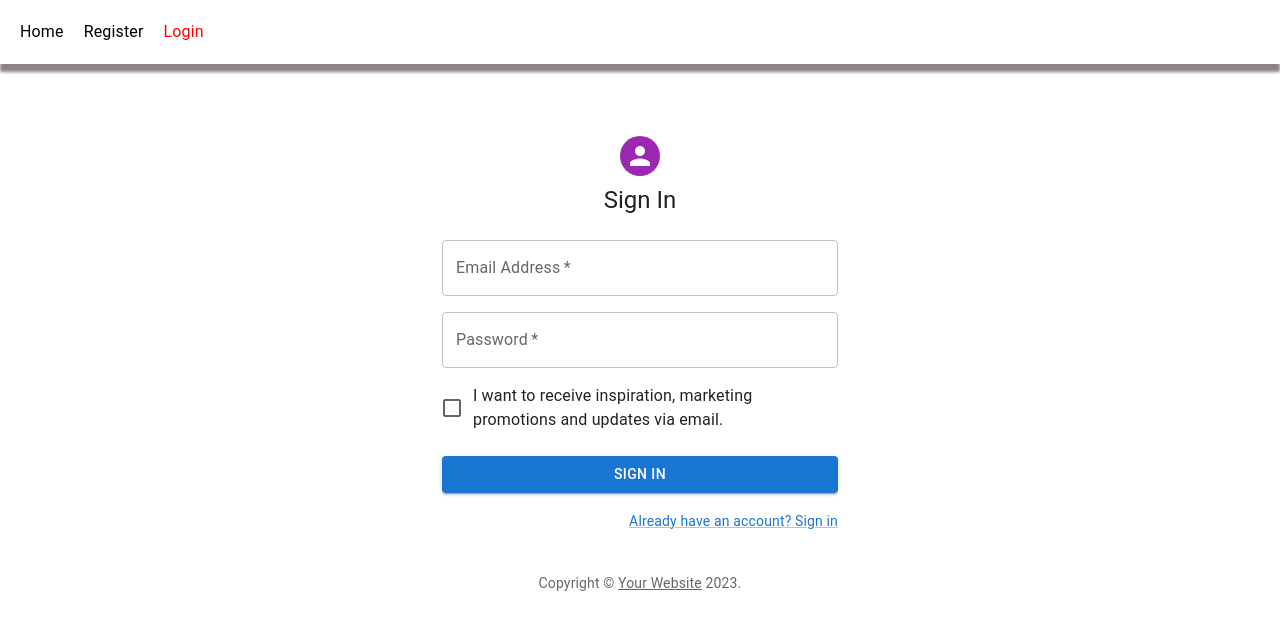
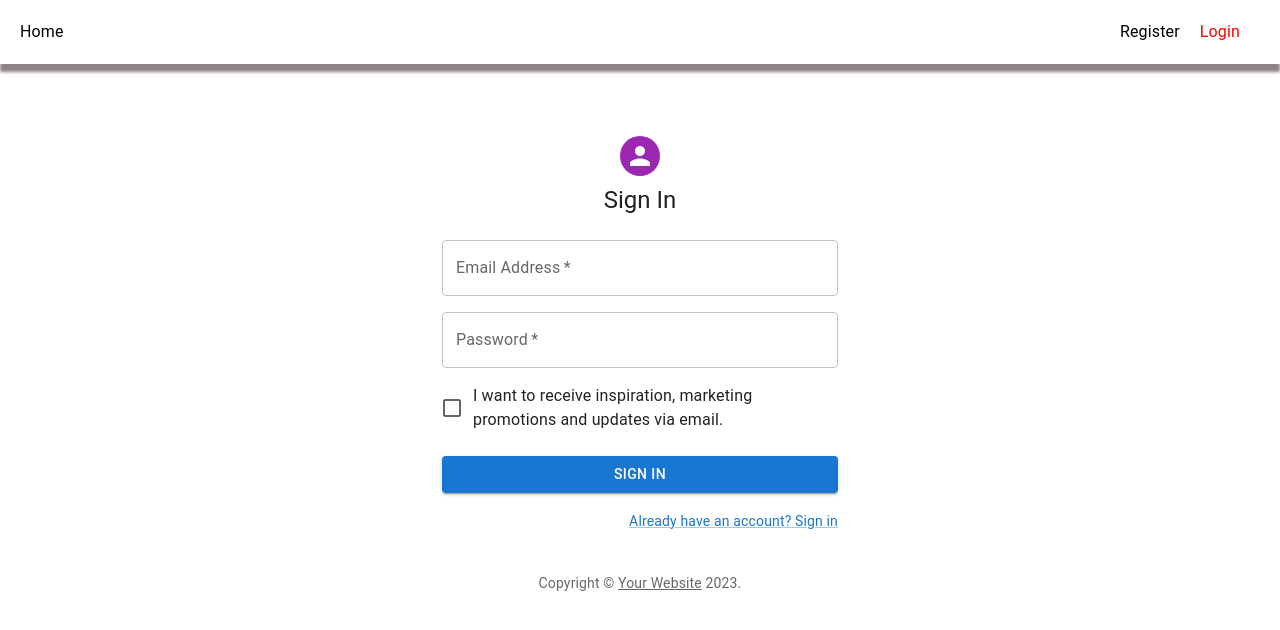
Before and after one commit to astasiempre/goit-react-hw-08-phonebook, a React (Create React App) app: page /goit-react-hw-08-phonebook/login in a window 1280 px wide. Shown: the top 630 px of the page. Built offline with nearby package versions, Linux system fonts and the light colour scheme.

Commit message:
update files

```diff
--- a/src/components/Navigation/Navigation.jsx
+++ b/src/components/Navigation/Navigation.jsx
@@ -4,7 +4,7 @@ import { useDispatch, useSelector } from 'react-redux';
 import { NavLink } from 'react-router-dom';
 import { logOutThunk } from 'redux/authReducer';
 import { selectAuthIsAuthenticated } from 'redux/authSelectors';
-import { ContainerContactsUser, NavContainer } from './Navigation.styled';
+import { ContainerContactsUser, NavContainer, RegLogContainer } from './Navigation.styled';
 
 const Navigation = () => {
   const authenticated = useSelector(selectAuthIsAuthenticated);
@@ -15,26 +15,33 @@ const Navigation = () => {
   return (
     <header>
       <NavContainer>
+        <div>
           <NavLink className="header-link" to="/">
             Home
           </NavLink>
+        </div>
+        <div>
           {authenticated ? (
             <ContainerContactsUser>
-            <NavLink className="header-link" to="/contacts">
+              <NavLink
+                className="header-link header-link-contacts"
+                to="/contacts"
+              >
                 Contacts
               </NavLink>
               <UserMenu onLogOut={onLogOut} />
             </ContainerContactsUser>
           ) : (
-          <>
+            <RegLogContainer>
               <NavLink className="header-link" to="/register">
                 Register
               </NavLink>
               <NavLink className="header-link" to="/login">
                 Login
               </NavLink>
-          </>
+            </RegLogContainer>
           )}
+        </div>
       </NavContainer>
     </header>
   );
--- /dev/null
+++ b/src/components/Navigation/Navigation.module.css
@@ -0,0 +1,8 @@
+.header {
+    display: flex;
+    justify-content: space-between;
+    align-items: center;
+    padding: 20px 40px;
+    background-color: #fff;
+    box-shadow: 0px 0px 10px 0px rgba(0, 0, 0, 0.1);
+}
--- a/src/components/Navigation/Navigation.styled.js
+++ b/src/components/Navigation/Navigation.styled.js
@@ -1,19 +1,25 @@
+
 
 import styled from 'styled-components';
-
 
 export const NavContainer = styled.nav`
   display: flex;
   align-items: center;
-
+  justify-content: space-between;
+  width: 100%;
 `;
 
 export const ContainerContactsUser = styled.div`
   display: flex;
-    margin: auto 0;
   align-items: center;
-      justify-content: space-between;
 
+  .header-link-contacts {
+  margin-right: auto 0;
+  }
+`;
+
+export const RegLogContainer = styled.div`
+  display: flex;
   `;
 
 export const ButtonLogout = styled.button`
--- a/src/components/UserMenu/UserMenu.styled.js
+++ b/src/components/UserMenu/UserMenu.styled.js
@@ -1,15 +1,13 @@
 import styled from "styled-components";
+
+
 
 export const StyledUserMenuContainer = styled.div`
   display: flex;
   align-items: center;
 
-    margin-left: 500px;
   color: purple;
   font-weight: bold;
-    justify-content: space-between;
-
-
 
   .userEmail {
     margin: 0 12px 0 0;
--- a/src/pages/ContactsPage.jsx
+++ b/src/pages/ContactsPage.jsx
@@ -30,8 +30,19 @@ const ContactsPage = () => {
     dispatch(fetchContacts());
   }, [dispatch]);
 
-  const onSubmit = contact => {
-    dispatch(addContact(contact));
+  const onSubmit = newContact => {
+
+
+      const phoneBookHasContact = contacts.some(
+        contact => contact.name.toLowerCase() === newContact.name.toLowerCase()
+      );
+
+      if (phoneBookHasContact) {
+        alert(`${newContact.name} is already in contacts`);
+        return;
+      }
+
+    dispatch(addContact(newContact));
     reset();
   };
 
```
Lines whose indentation alone changed are shown as unchanged.
